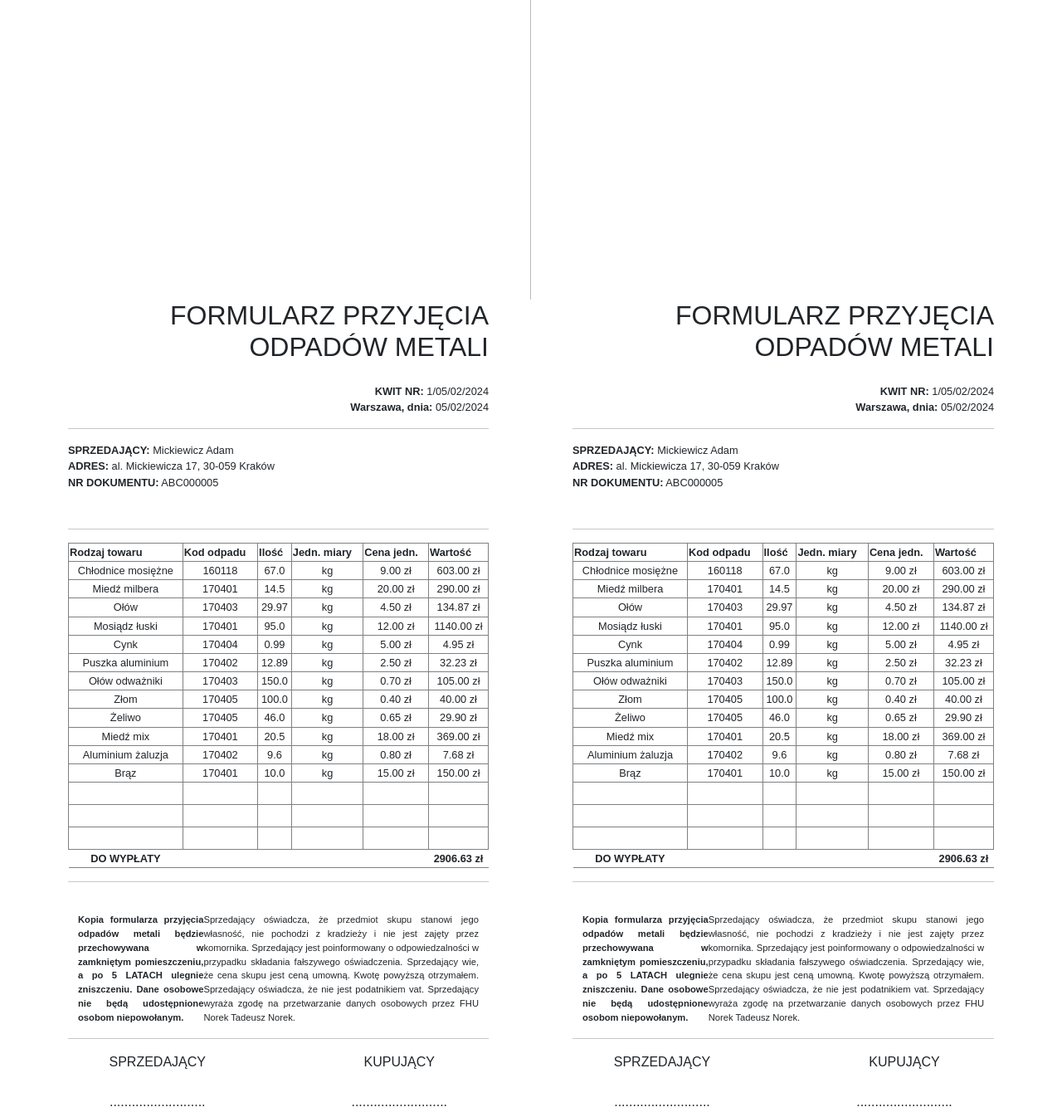
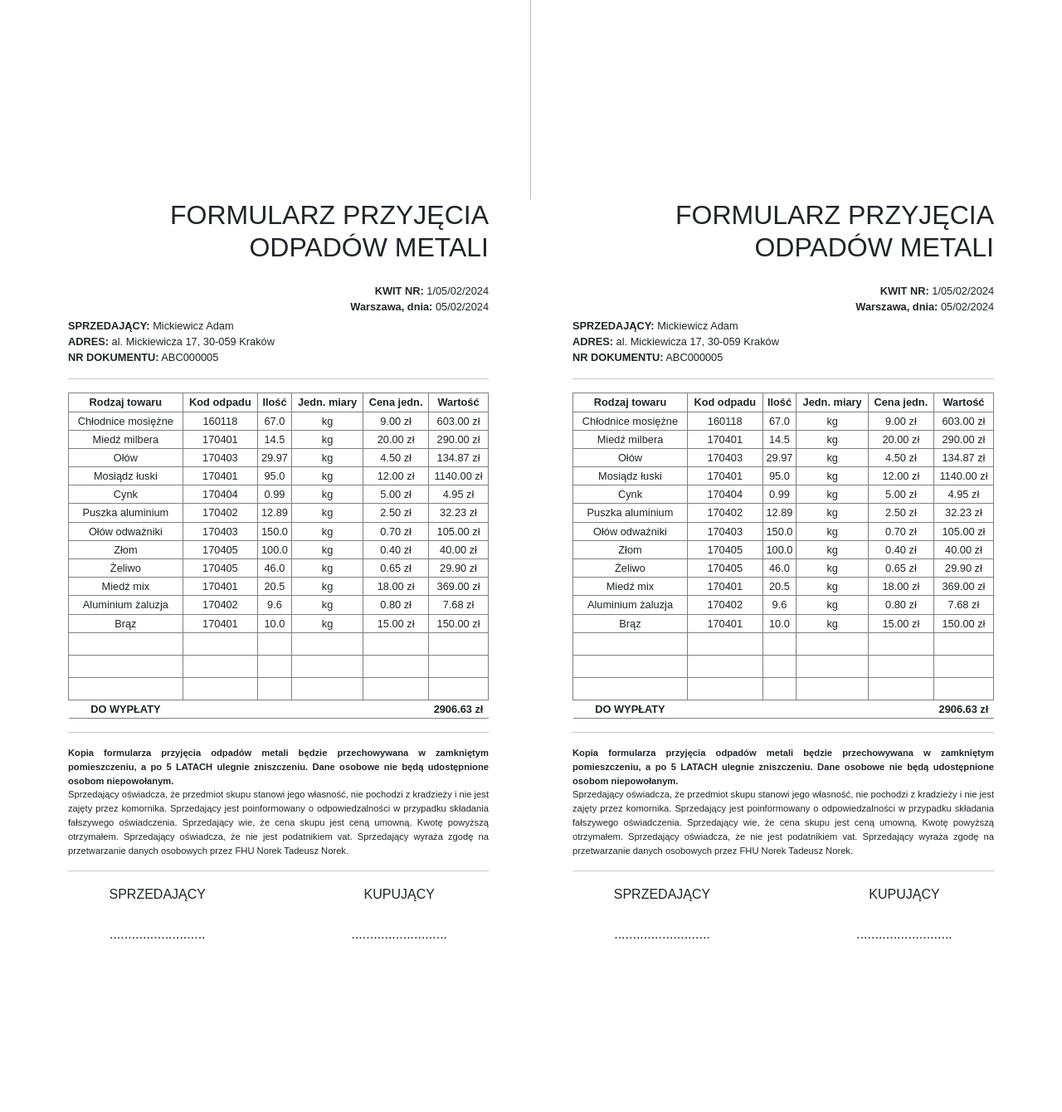
Before and after one commit to kusmiderdaniel/scrap_yard_django, a Django app: template apps/receipt/templates/pdf.html in a window 1280 px wide. Shown: the part 983-2323 px from the top of the page at 83% size. After the commit the page ends 2114 px from the top, so only its background shows below. Run offline with Django 5.2, Linux system fonts and the light colour scheme; the template is opened without the code that fills it: values that come from a table or form of the project are taken from there, others are empty; data comes from the database, SQL or seed files in the repository.

Commit message:
fixed pdf template

```diff
--- a/apps/receipt/templates/pdf.html
+++ b/apps/receipt/templates/pdf.html
@@ -9,6 +9,10 @@
     <style>
         @page {
             size: A4 landscape;
+        }
+
+        th {
+            text-align: center;
         }
 
         body {
@@ -58,7 +62,7 @@
 
         .team-info {
             font-size: 0.7em;
-            margin-bottom: 80px;
+            margin-bottom: 40px;
         }
 
         p {
@@ -82,7 +86,6 @@
 
         .info1, .info2 {
             font-size: 0.7em;
-            margin-top: 1.3rem;
             text-align: justify;
         }
 
@@ -164,17 +167,10 @@
                 </div>
             </div>
 
-            <hr>
-
             <div class="client-info">
                 <p><strong>SPRZEDAJĄCY:</strong> {{ receipt.client_name }}</p>
                 <p><strong>ADRES:</strong> {{ receipt.client_address1 }}, {{ receipt.client_zipcode }} {{ receipt.client_place }}</p>
                 <p><strong>NR DOKUMENTU:</strong> {{ receipt.client_doc_number }}</p>
-                <!-- <div class="container">
-                    <p class="left-split"><strong>Żródło pochodzenia:</strong></p>
-                    <p class="right-split"><strong>/ Rodzaj odpadu:</strong></p>
-                </div> -->
-                <div class="space-bottom"></div>
             </div>
 
             <hr>
@@ -229,12 +225,12 @@
             <hr>
 
             <div class="footer">
-                <div class="container info">
-                    <div class="info1">
+                <div class="columns info">
+                    <div class="col-12 info1">
                         <p><strong>Kopia formularza przyjęcia odpadów metali będzie przechowywana w zamkniętym pomieszczeniu, a po 5 LATACH ulegnie zniszczeniu. Dane osobowe nie będą udostępnione osobom niepowołanym.</strong></p>
                     </div>
 
-                    <div class="info2">
+                    <div class="col-12 info2">
                         <p>Sprzedający oświadcza, że przedmiot skupu stanowi jego własność, nie pochodzi z kradzieży i nie jest zajęty przez komornika. Sprzedający jest poinformowany o odpowiedzalności w przypadku składania fałszywego oświadczenia. Sprzedający wie, że cena skupu jest ceną umowną. Kwotę powyższą otrzymałem. Sprzedający oświadcza, że nie jest podatnikiem vat. Sprzedający wyraża zgodę na przetwarzanie danych osobowych przez {{ team.short_name }} {{ team.owner_name }}.</p>
                     </div>
                 </div>
@@ -277,17 +273,10 @@
                 </div>
             </div>
 
-            <hr>
-
             <div class="client-info">
                 <p><strong>SPRZEDAJĄCY:</strong> {{ receipt.client_name }}</p>
                 <p><strong>ADRES:</strong> {{ receipt.client_address1 }}, {{ receipt.client_zipcode }} {{ receipt.client_place }}</p>
                 <p><strong>NR DOKUMENTU:</strong> {{ receipt.client_doc_number }}</p>
-                <!-- <div class="container">
-                    <p class="left-split"><strong>Żródło pochodzenia:</strong></p>
-                    <p class="right-split"><strong>/ Rodzaj odpadu:</strong></p>
-                </div> -->
-                <div class="space-bottom"></div>
             </div>
 
             <hr>
@@ -342,12 +331,12 @@
             <hr>
 
             <div class="footer">
-                <div class="container info">
-                    <div class="info1">
+                <div class="columns info">
+                    <div class="col-12 info1">
                         <p><strong>Kopia formularza przyjęcia odpadów metali będzie przechowywana w zamkniętym pomieszczeniu, a po 5 LATACH ulegnie zniszczeniu. Dane osobowe nie będą udostępnione osobom niepowołanym.</strong></p>
                     </div>
 
-                    <div class="info2">
+                    <div class="col-12 info2">
                         <p>Sprzedający oświadcza, że przedmiot skupu stanowi jego własność, nie pochodzi z kradzieży i nie jest zajęty przez komornika. Sprzedający jest poinformowany o odpowiedzalności w przypadku składania fałszywego oświadczenia. Sprzedający wie, że cena skupu jest ceną umowną. Kwotę powyższą otrzymałem. Sprzedający oświadcza, że nie jest podatnikiem vat. Sprzedający wyraża zgodę na przetwarzanie danych osobowych przez {{ team.short_name }} {{ team.owner_name }}.</p>
                     </div>
                 </div>
```
Also changed, not shown: 3 other files.
